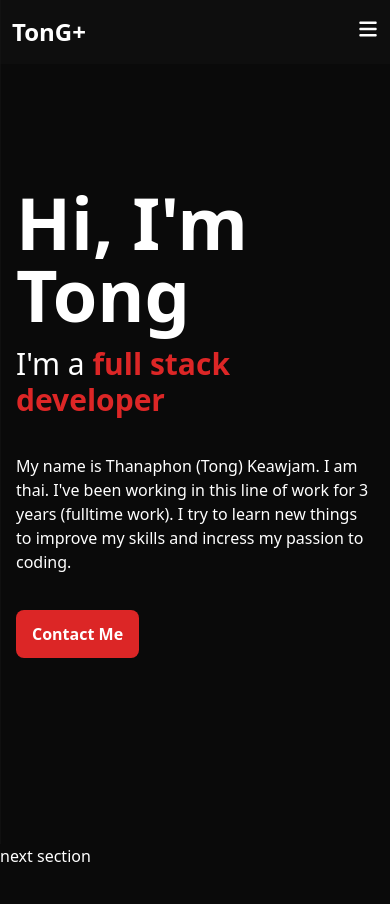
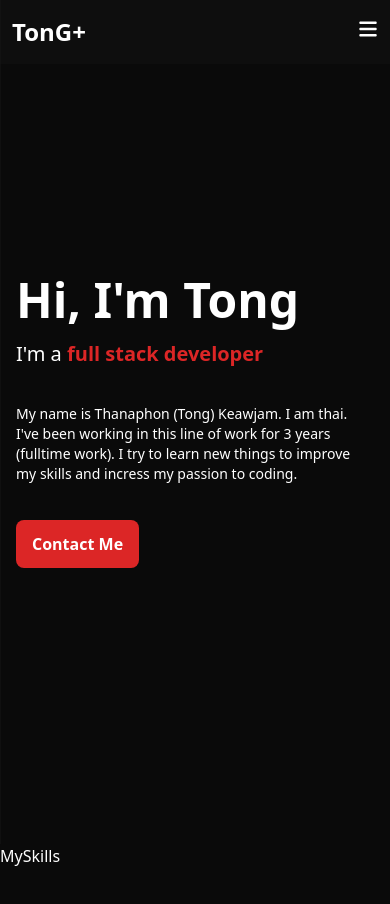
Before and after one commit to TK3096/Portfolio, a React (Vite) app: page / in a window 390 px wide. Shown: the top 904 px of the page. Built offline with nearby package versions, Linux system fonts and the light colour scheme.

Commit message:
style: adjust font size in mobile layout

```diff
--- a/src/components/about/IntroContent.tsx
+++ b/src/components/about/IntroContent.tsx
@@ -71,7 +71,7 @@ export const IntroContent: React.FC = () => {
 
   return (
     <div className='space-y-4'>
-      <h1 className='font-bold text-7xl'>
+      <h1 className='font-bold text-5xl md:text-7xl'>
         Hi, I&#39;m{' '}
         <motion.span
           initial='hidden'
@@ -82,7 +82,7 @@ export const IntroContent: React.FC = () => {
         </motion.span>
       </h1>
 
-      <h3 className='text-3xl'>
+      <h3 className='text-xl md:text-3xl'>
         I&#39;m a <strong className='text-red-600'>full stack developer</strong>
       </h3>
 
@@ -94,7 +94,7 @@ export const IntroContent: React.FC = () => {
           initial='hidden'
           animate={controls}
           variants={rootWordVariants}
-          className='text-md'
+          className='text-sm md:text-md'
         >
           {DESCRIPTION.split(' ').map((word, wi) => (
             <span key={`${word}-${wi}`} className='inline-block'>
--- /dev/null
+++ b/src/components/about/MySkills.tsx
@@ -0,0 +1,13 @@
+import React from 'react'
+
+interface MySkillsProps {}
+
+export const MySkills: React.FC<MySkillsProps> = (props: MySkillsProps) => {
+  const {} = props
+
+  return (
+    <div>
+      <h1>MySkills</h1>
+    </div>
+  )
+}
--- a/src/pages/AboutPage.tsx
+++ b/src/pages/AboutPage.tsx
@@ -1,4 +1,5 @@
 import { Introduction } from '@/components/about/Introduction'
+import { MySkills } from '@/components/about/MySkills'
 
 const AboutPage = () => {
   return (
@@ -8,7 +9,7 @@ const AboutPage = () => {
       </div>
 
       <div className='h-screen'>
-        <div>next section</div>
+        <MySkills />
       </div>
     </main>
   )
```
